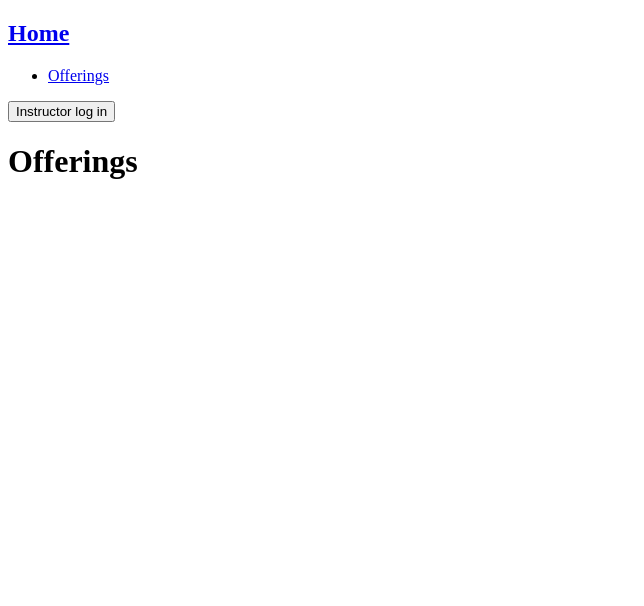
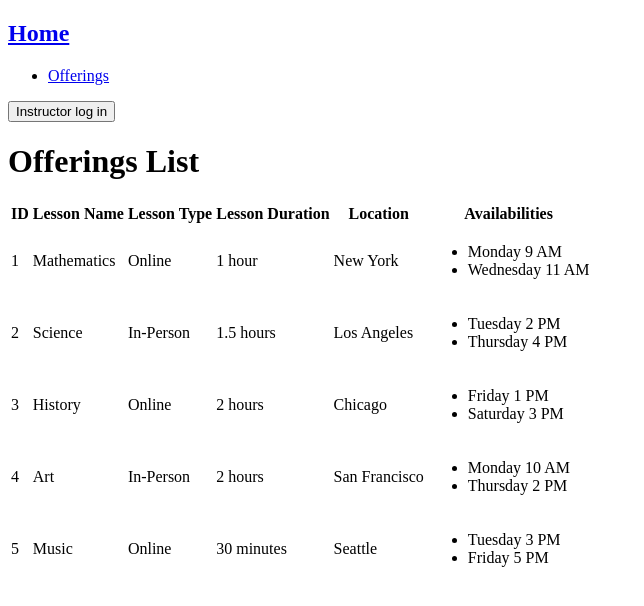
Before and after one commit to DavidFlores2803/soen342project, a Flask app: page /offerings in a window 1280 px wide. Shown: the top 606 px of the page, without its empty margins (0-644 px from the left). Run offline with Flask 3, Linux system fonts and the light colour scheme; parts of the project's set-up code (start-up, migrations or seed data) failed here and were passed over.

Commit message:
finished instructor login and started offerings page
- instructor login done
- offerings can now be viewed in table mode on website
- need to add button to allow instructors to take offerings

```diff
--- a/code/main.py
+++ b/code/main.py
@@ -44,7 +44,27 @@ def logout():
 
 @app.route("/offerings")
 def offerings():
-    return render_template("offerings.html", content=offeringsController.getOfferings)
+
+    return render_template("offerings.html", offerings=generateOfferings())
+
+def generateOfferings():
+    # Create sample lessons
+    math_lesson = Lesson("Mathematics", "Online", "1 hour")
+    science_lesson = Lesson("Science", "In-Person", "1.5 hours")
+    history_lesson = Lesson("History", "Online", "2 hours")
+    art_lesson = Lesson("Art", "In-Person", "2 hours")
+    music_lesson = Lesson("Music", "Online", "30 minutes")
+
+    # Create a list of offerings with different locations and availabilities
+    offerings_list = [
+        Offering(1, math_lesson, "New York", ["Monday 9 AM", "Wednesday 11 AM"]),
+        Offering(2, science_lesson, "Los Angeles", ["Tuesday 2 PM", "Thursday 4 PM"]),
+        Offering(3, history_lesson, "Chicago", ["Friday 1 PM", "Saturday 3 PM"]),
+        Offering(4, art_lesson, "San Francisco", ["Monday 10 AM", "Thursday 2 PM"]),
+        Offering(5, music_lesson, "Seattle", ["Tuesday 3 PM", "Friday 5 PM"]),
+    ]
+
+    return offerings_list
 
 
 
--- a/code/templates/offerings.html
+++ b/code/templates/offerings.html
@@ -1,5 +1,35 @@
 {% include 'header.html' %}
 
-        <h1>Offerings</h1>
+    <h1>Offerings List</h1>
+    <table>
+        <thead>
+            <tr>
+                <th>ID</th>
+                <th>Lesson Name</th>
+                <th>Lesson Type</th>
+                <th>Lesson Duration</th>
+                <th>Location</th>
+                <th>Availabilities</th>
+            </tr>
+        </thead>
+        <tbody>
+            {% for offering in offerings %}
+            <tr>
+                <td>{{ offering.id }}</td>
+                <td>{{ offering.lesson.name }}</td>
+                <td>{{ offering.lesson.type }}</td>
+                <td>{{ offering.lesson.duration }}</td>
+                <td>{{ offering.location }}</td>
+                <td>
+                    <ul>
+                        {% for availability in offering.availabilities %}
+                        <li>{{ availability }}</li>
+                        {% endfor %}
+                    </ul>
+                </td>
+            </tr>
+            {% endfor %}
+        </tbody>
+    </table>
     </body>
 </html>
```
